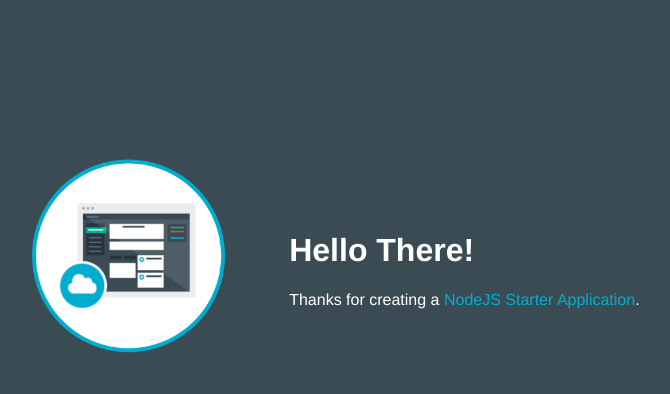
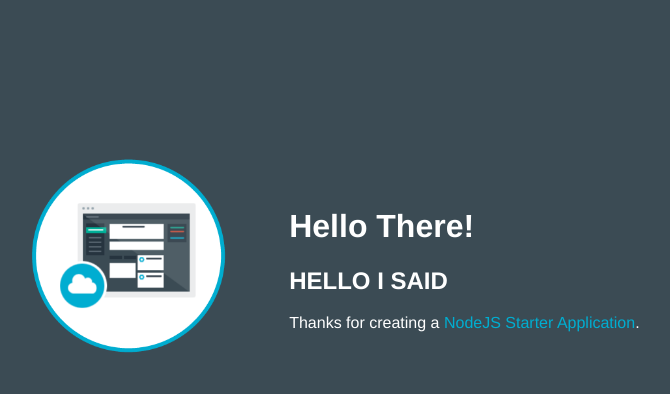
Before and after one commit to MikeHFX/mikesmutest2, a website: page public/index.html in a window 1280 px wide. Shown: the whole page, without its empty margins (253-923 px from the left). Drawn offline with Linux system fonts and the light colour scheme.

Commit message:
second commit

```diff
--- a/public/index.html
+++ b/public/index.html
@@ -17,6 +17,7 @@
         </td>
         <td>
           <h1 id="message">Hello There!</h1>
+          <h2 id="message"> HELLO I SAID </h2>
           <p class='description'></p> Thanks for creating a <span class = "blue">NodeJS Starter Application</span>.
         </td>
       </tr>
```
